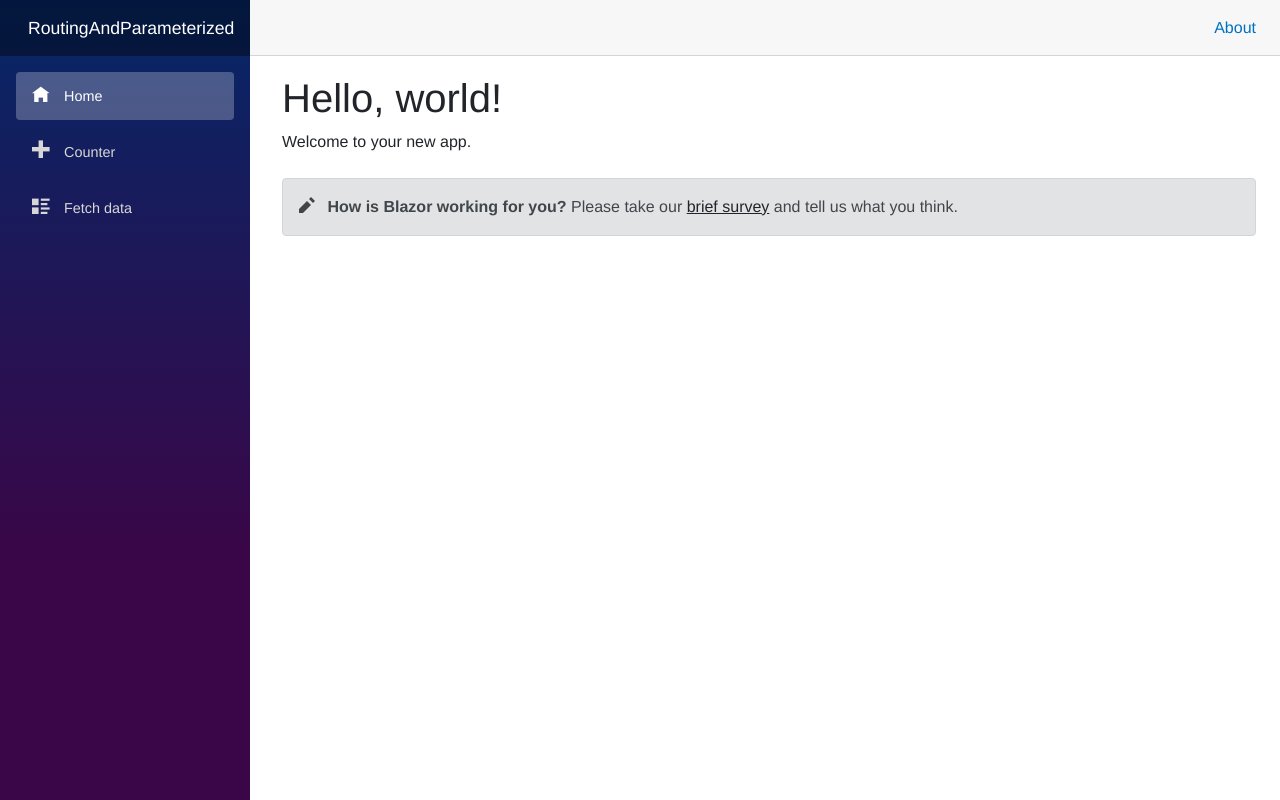
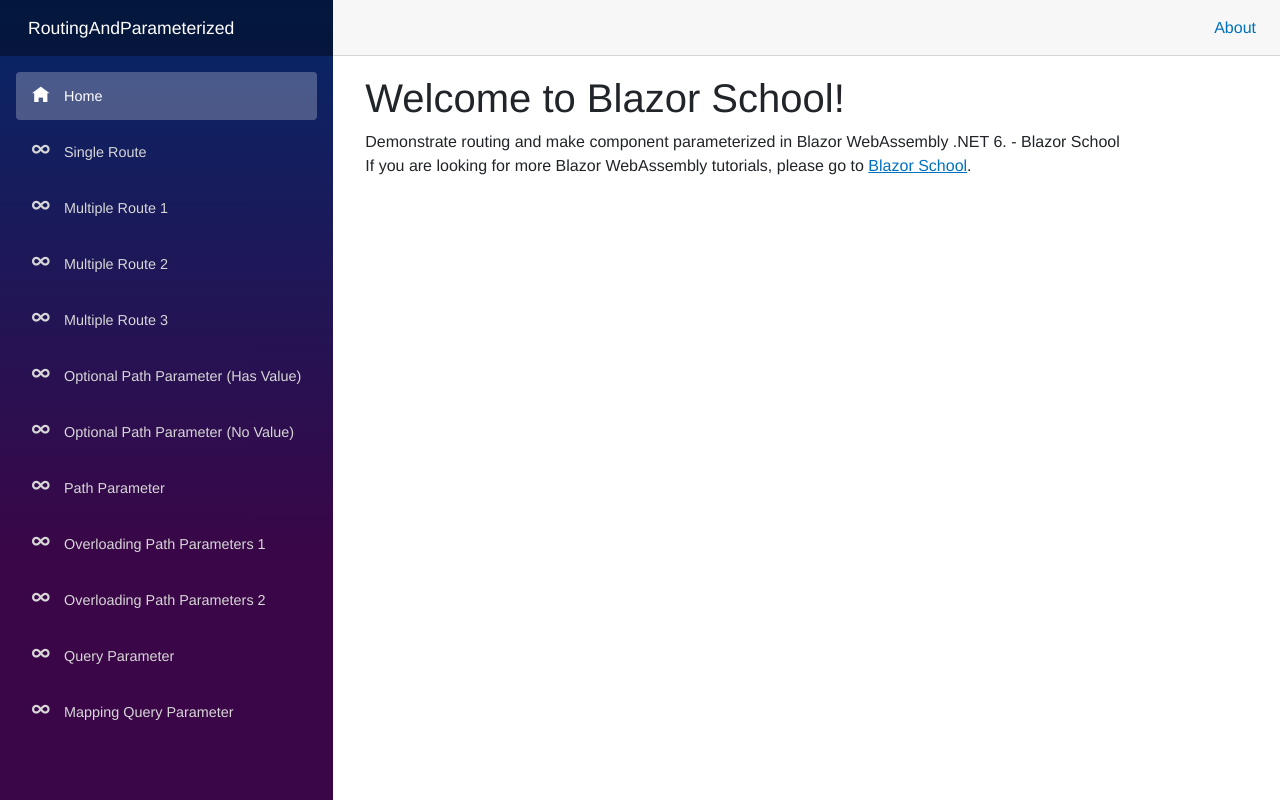
Before and after one commit to Blazor-School/routing-and-parameterized-blazor-wasm-dotnet6, an ASP.NET Core app: page / in a window 1280 px wide. Run offline with ASP.NET Core 8, Linux system fonts and the light colour scheme; style sheets or scripts are compiled from the project's sources.

Commit message:
Added example.

```diff
--- a/RoutingAndParameterized/Pages/Index.razor
+++ b/RoutingAndParameterized/Pages/Index.razor
@@ -1,9 +1,8 @@
 @page "/"
 
-<PageTitle>Index</PageTitle>
+<PageTitle>Blazor School code sample</PageTitle>
+<h1>Welcome to Blazor School!</h1>
 
-<h1>Hello, world!</h1>
-
-Welcome to your new app.
-
-<SurveyPrompt Title="How is Blazor working for you?" />
+Demonstrate routing and make component parameterized in Blazor WebAssembly .NET 6. - Blazor School
+<br />
+If you are looking for more Blazor WebAssembly tutorials, please go to <a href="https://blazorschool.com" target="_blank">Blazor School</a>.
--- /dev/null
+++ b/RoutingAndParameterized/Pages/MultipleRoute.razor
@@ -0,0 +1,5 @@
+@page "/multiple-route-1"
+@page "/multiple-route-2"
+@page "/multiple-route-3"
+
+<h3>MultipleRoute</h3>
--- /dev/null
+++ b/RoutingAndParameterized/Pages/OverloadingPathParameters2.razor
@@ -0,0 +1,3 @@
+@page "/path-parameters-overloading/page-without-param"
+
+<h3>Overloading path without param</h3>
--- /dev/null
+++ b/RoutingAndParameterized/Pages/SingleRoute.razor
@@ -0,0 +1,3 @@
+@page "/single-route"
+
+<h3>SingleRoute</h3>
--- a/RoutingAndParameterized/Shared/MainLayout.razor.css
+++ b/RoutingAndParameterized/Shared/MainLayout.razor.css
@@ -56,7 +56,6 @@ main {
     }
 
     .sidebar {
-        width: 250px;
         height: 100vh;
         position: sticky;
         top: 0;
--- a/RoutingAndParameterized/Shared/NavMenu.razor
+++ b/RoutingAndParameterized/Shared/NavMenu.razor
@@ -15,13 +15,58 @@
             </NavLink>
         </div>
         <div class="nav-item px-3">
-            <NavLink class="nav-link" href="counter">
-                <span class="oi oi-plus" aria-hidden="true"></span> Counter
+            <NavLink class="nav-link" href="single-route">
+                <span class="oi oi-infinity" aria-hidden="true"></span> Single Route
             </NavLink>
         </div>
         <div class="nav-item px-3">
-            <NavLink class="nav-link" href="fetchdata">
-                <span class="oi oi-list-rich" aria-hidden="true"></span> Fetch data
+            <NavLink class="nav-link" href="multiple-route-1">
+                <span class="oi oi-infinity" aria-hidden="true"></span> Multiple Route 1
+            </NavLink>
+        </div>
+        <div class="nav-item px-3">
+            <NavLink class="nav-link" href="multiple-route-2">
+                <span class="oi oi-infinity" aria-hidden="true"></span> Multiple Route 2
+            </NavLink>
+        </div>
+        <div class="nav-item px-3">
+            <NavLink class="nav-link" href="multiple-route-3">
+                <span class="oi oi-infinity" aria-hidden="true"></span> Multiple Route 3
+            </NavLink>
+        </div>
+        <div class="nav-item px-3">
+            <NavLink class="nav-link" href="optional-path-parameter/false">
+                <span class="oi oi-infinity" aria-hidden="true"></span> Optional Path Parameter (Has Value)
+            </NavLink>
+        </div>
+        <div class="nav-item px-3">
+            <NavLink class="nav-link" href="optional-path-parameter">
+                <span class="oi oi-infinity" aria-hidden="true"></span> Optional Path Parameter (No Value)
+            </NavLink>
+        </div>
+        <div class="nav-item px-3">
+            <NavLink class="nav-link" href="path-parameters/true/2022-12-31/99.99/-1,001.018/{CD2C1638-1638-72D5-1638-DEADBEEF1638}/-99/99/99.99/Blazor School">
+                <span class="oi oi-infinity" aria-hidden="true"></span> Path Parameter
+            </NavLink>
+        </div>
+        <div class="nav-item px-3">
+            <NavLink class="nav-link" href="path-parameters-overloading/Blazor School">
+                <span class="oi oi-infinity" aria-hidden="true"></span> Overloading Path Parameters 1
+            </NavLink>
+        </div>
+        <div class="nav-item px-3">
+            <NavLink class="nav-link" href="path-parameters-overloading/page-without-param">
+                <span class="oi oi-infinity" aria-hidden="true"></span> Overloading Path Parameters 2
+            </NavLink>
+        </div>
+        <div class="nav-item px-3">
+            <NavLink class="nav-link" href="query-parameters?Param1=true&Param2=2022-12-31&Param3=99.99&Param4=-1,001.018&Param5={CD2C1638-1638-72D5-1638-DEADBEEF1638}&Param6=-99&Param7=99&Param8=99.99&Param9=Blazor School">
+                <span class="oi oi-infinity" aria-hidden="true"></span> Query Parameter
+            </NavLink>
+        </div>
+        <div class="nav-item px-3">
+            <NavLink class="nav-link" href="mapping-query-parameter?parameterfromurl=Blazor School">
+                <span class="oi oi-infinity" aria-hidden="true"></span> Mapping Query Parameter
             </NavLink>
         </div>
     </nav>
--- a/RoutingAndParameterized/Shared/SurveyPrompt.razor
+++ /dev/null
@@ -1,16 +0,0 @@
-<div class="alert alert-secondary mt-4">
-    <span class="oi oi-pencil me-2" aria-hidden="true"></span>
-    <strong>@Title</strong>
-
-    <span class="text-nowrap">
-        Please take our
-        <a target="_blank" class="font-weight-bold link-dark" href="https://go.microsoft.com/fwlink/?linkid=2148851">brief survey</a>
-    </span>
-    and tell us what you think.
-</div>
-
-@code {
-    // Demonstrates how a parent component can supply parameters
-    [Parameter]
-    public string? Title { get; set; }
-}
```
Also changed, not shown: RoutingAndParameterized/Pages/Counter.razor (deleted, +0 -18 lines), RoutingAndParameterized/Pages/FetchData.razor (deleted, +0 -57 lines), RoutingAndParameterized/Pages/MappingQueryParameters.razor (added, +10 -0 lines), RoutingAndParameterized/Pages/OptionalPathParameter.razor (added, +9 -0 lines), RoutingAndParameterized/Pages/OverloadingPathParameters.razor (added, +8 -0 lines), RoutingAndParameterized/Pages/PathParameters.razor (added, +46 -0 lines), RoutingAndParameterized/Pages/QueryParameters.razor (added, +55 -0 lines), RoutingAndParameterized/wwwroot/sample-data/weather.json (deleted, +0 -27 lines), RoutingAndParameterized/wwwroot/icon-192.png (deleted).
